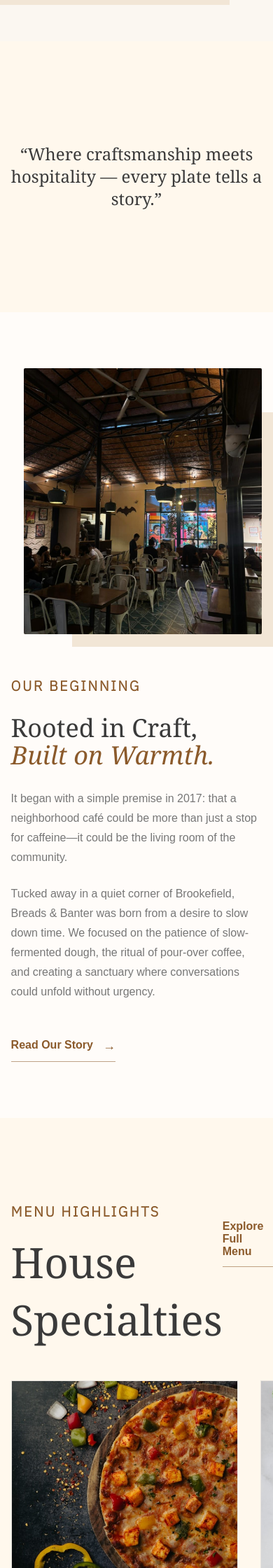
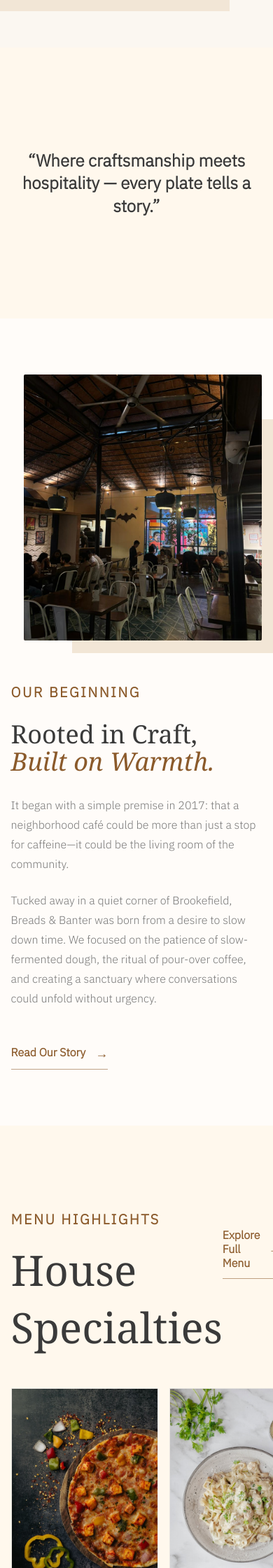
Before and after one commit to amithdev/cafe_site, a Django app: page / in a window 390 px wide. Shown: the part 1960-4200 px from the top of the page at 70% size. Run offline with Django 5.2, Linux system fonts and the light colour scheme.

Commit message:
Updated menu card responsiveness

```diff
--- a/static/css/about.css
+++ b/static/css/about.css
@@ -52,7 +52,7 @@
   line-height: 1.7;
   opacity: 0.9;
   margin: 0;
-  max-width: 760px;
+  max-width: 861px;
 }
 
 /* ---------- FOUNDER STORY SECTION ---------- */
--- a/static/css/style.css
+++ b/static/css/style.css
@@ -461,9 +478,10 @@ backdrop-filter: blur(2px);   /* optional: premium glass feel */
 }
 
 .quote-section__quote{
-  font-family: Georgia, "Times New Roman", serif;
+      font-family: "IBM Plex Sans", sans-serif;
+
   font-size: 38px;
-  font-weight: 500;
+  font-weight: 600;
   line-height: 1.35;
   color: #3a3a3a;
   max-width: 760px;
@@ -584,14 +602,18 @@ backdrop-filter: blur(2px);   /* optional: premium glass feel */
 }
 
 .beginning__text{
+      font-family: "IBM Plex Sans", sans-serif;
+
   color: #777;
-  font-size: 18px;
+  font-size: 20px;
   line-height: 1.75;
   margin-bottom: 24px;
   max-width: 520px;
 }
 
 .beginning__link{
+      font-family: "IBM Plex Sans", sans-serif;
+
   display: inline-flex;
   gap: 14px;
   align-items: center;
@@ -695,6 +717,8 @@ backdrop-filter: blur(2px);   /* optional: premium glass feel */
 }
 
 .menu-link{
+      font-family: "IBM Plex Sans", sans-serif;
+
   display: inline-flex;
   gap: 12px;
   align-items: center;
@@ -715,29 +739,60 @@ backdrop-filter: blur(2px);   /* optional: premium glass feel */
   margin-left: calc(50% - 50vw);
 }
 
-/* ✅ Horizontal strip */
+
 .menu-track{
-  display: flex;
-  gap: 32px;
+  /* ✅ Base (works great on 1700–2000px) */
+  --cardW: clamp(250px, 18.5vw, 310px);
+  --gap:   clamp(16px, 1.6vw, 26px);
+
+  display: flex;
+  gap: var(--gap);
   flex-wrap: nowrap;
   width: max-content;
 
-  /* ✅ align cards start with container text */
   padding-left: calc((100vw - min(1240px, 92%)) / 2);
-  padding-right: 40px;
+
+  /* keep a little extra so the peek doesn't touch edge */
+  padding-right: 140px;
   padding-bottom: 10px;
 
   overflow-x: auto;
   scroll-behavior: smooth;
-
   scrollbar-width: none;
 }
-.menu-track::-webkit-scrollbar{ display: none; }
-
+.menu-track::-webkit-scrollbar{ display:none; }
+
+
+/* ✅ 1440 / 1400 laptops: force smaller cards so 5th peeks */
+@media (max-width: 1500px){
+  .menu-track{
+    --cardW: clamp(235px, 20vw, 285px);
+    --gap:   clamp(14px, 1.4vw, 22px);
+    padding-right: 120px;
+  }
+}
+
+/* ✅ 1366 / 1280 laptops */
+@media (max-width: 1380px){
+  .menu-track{
+    --cardW: clamp(220px, 16.5vw, 270px);
+    --gap:   clamp(12px, 1.2vw, 20px);
+    padding-right: 110px;
+  }
+}
+
+/* ✅ 1200 and below */
+@media (max-width: 1200px){
+  .menu-track{
+    --cardW: clamp(210px, 18vw, 255px);
+    --gap:   16px;
+    padding-right: 90px;
+  }
+}
 /* ===== CARD ===== */
 .menu-card{
-  width: 324px;
-  flex: 0 0 324px;         /* ✅ KEY: stop shrinking */
+  width: var(--cardW);
+  flex: 0 0 var(--cardW);        /* ✅ never shrink */
   background: #fbf7f1;
   border: 1px solid rgba(58,58,58,0.10);
   display: flex;
@@ -745,8 +800,10 @@ backdrop-filter: blur(2px);   /* optional: premium glass feel */
   transition: all 260ms ease;
 }
 
+
 .menu-card__img{
   height: 320px;
+  aspect-ratio: 1 / 1;
   overflow: hidden;
 }
 
@@ -814,7 +871,13 @@ backdrop-filter: blur(2px);   /* optional: premium glass feel */
   filter: grayscale(25%);
 }
 
-
+/* ✅ small screens: slightly less padding-right so it still feels correct */
+@media (max-width: 1200px){
+  .menu-track{ padding-right: 120px; }
+}
+@media (max-width: 900px){
+  .menu-track{ padding-right: 90px; }
+}
 
 /* ===== OUR GALLERY (FIGMA STYLE) ===== */
 .gallery{
--- a/templates/core/footer.html
+++ b/templates/core/footer.html
@@ -1,12 +1,11 @@
 {% load static %}
 
 <footer class="site-footer">
-  <!-- top divider line like in screenshot -->
   <div class="site-footer__line"></div>
 
   <div class="site-footer__container">
 
-    <!-- LEFT: Logo + short text -->
+    <!-- LEFT -->
     <div class="site-footer__brand">
       <div class="site-footer__logo">
         <img src="{% static 'images/footer-logo.png' %}" alt="Breads & Banter">
@@ -36,7 +35,6 @@
       <div class="site-footer__text">
         <p>543 Aecs Layout Main Road, AECS Layout Brookefield,<br>
           Marathahalli, Bengaluru, Karnataka 560037</p>
-
         <p class="site-footer__spaced">088848 00123</p>
         <p>breadsnbanter@gmail.com</p>
       </div>
@@ -57,4 +55,16 @@
     </div>
 
   </div>
+
+  <!-- ✅ Bottom line like your reference -->
+  <div class="site-footer__bottom">
+    <div class="site-footer__bottom-inner">
+      <p class="site-footer__copy">© 2024 Breads &amp; Banter Hospitality Group. All rights reserved.</p>
+
+      <div class="site-footer__legal">
+        <a href="/privacy-policy/">Privacy Policy</a>
+        <a href="#">Terms Of Service</a>
+      </div>
+    </div>
+  </div>
 </footer>
--- a/templates/core/home.html
+++ b/templates/core/home.html
@@ -40,12 +40,19 @@
 
               <div>
                 <div class="meta__label">ADDRESS</div>
-                <div class="meta__value">402 AECS Layout, Brookefield, Bangalore 5600103</div>
+                <div class="meta__value">543 Aecs layout main road,AECS Layout Brookefield, Marathahalli, Bengaluru, Karnataka 560037</div>
               </div>
             </div>
 
             <div class="meta__item">
-             <div class="meta__icon">🕒</div>
+               <div class="meta__icon">
+  <svg width="20" height="20" viewBox="0 0 24 24" fill="none"
+       stroke="#B27A2A" stroke-width="1.6"
+       stroke-linecap="round" stroke-linejoin="round">
+    <circle cx="12" cy="12" r="9"></circle>
+    <path d="M12 7v5l3 2"></path>
+  </svg>
+</div>
 
               <div>
                 <div class="meta__label">OPEN DAILY</div>
--- a/templates/core/partials/header.html
+++ b/templates/core/partials/header.html
@@ -34,8 +34,8 @@
     <h1 class="hero__title">A Cozy Place Of Happiness.</h1>
 
     <p class="hero__subtitle">
-      A cozy gourmet café in Brookefield, serving thoughtfully crafted cuisine<br>
-      since 2017. Come slow down, unwind, and feel at home.
+      A cozy gourmet café in Brookefield, serving thoughtfully crafted cuisine since 2017.<br>
+       Come slow down, unwind, and feel at home.
     </p>
 
     <div class="hero__actions">
```
Also changed, not shown: other parts of static/css/style.css (+121 -34 lines), static/images/footer-logo.png (added), static/images/icon-facebook.png (added), static/images/icon-instagram.png (added).
